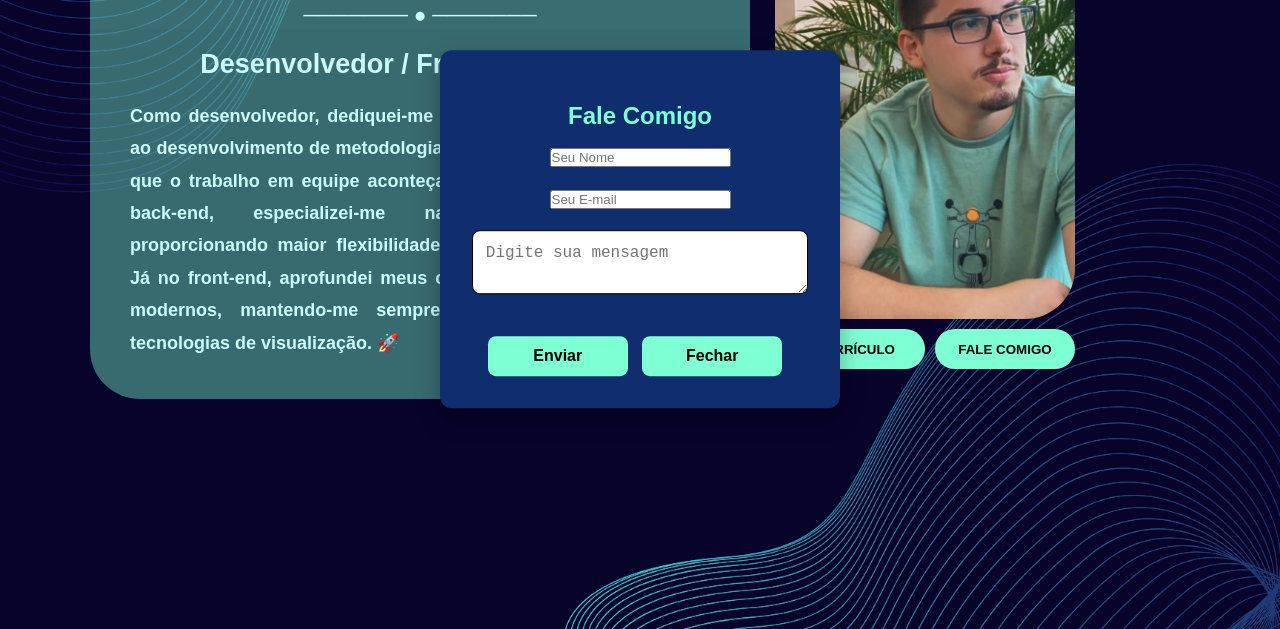
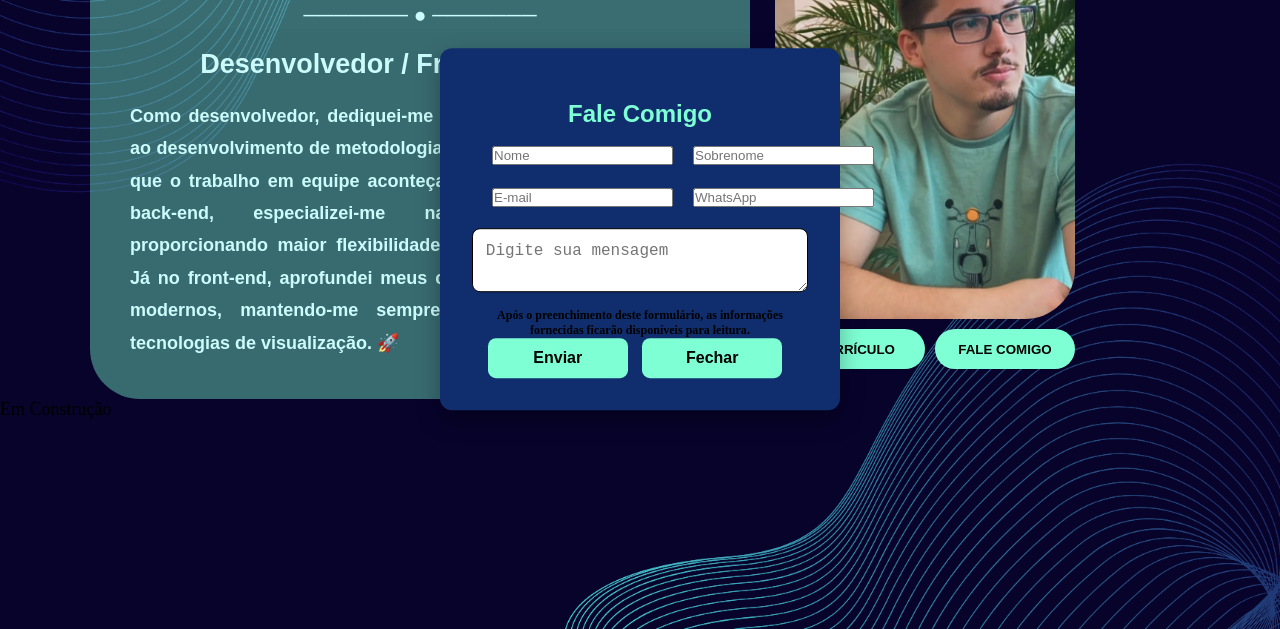
Before and after one commit to Leandro-RF-Rodriguez/Port, a plain HTML site: page index.html in a window 1280 px wide. Both pictures are taken after a click on the button "FALE COMIGO". Shown: the part 171-800 px from the top of the page. Drawn offline with Linux system fonts and the light colour scheme.

Commit message:
Update index.html
dale

```diff
--- a/index.html
+++ b/index.html
@@ -6,7 +6,7 @@
     <title>Leandro Rafael</title>
     <link rel="stylesheet" href="index.css">
     <script src="js/popup.js" defer></script>
-    <!-- Removido o script duplicado do EmailJS -->
+
     <script src="https://cdn.emailjs.com/dist/email.min.js"></script>
 </head>
 <body>
@@ -49,6 +49,7 @@
                 </li>
             </ul>
 
+
             <div class="espaso">
                 <div class="perfil_direita">
                     <img src="img/eu.jpeg" alt="Foto de Leandro Rafael" width="400px">
@@ -61,17 +62,33 @@
                 <div id="popup" class="popup">
                     <form id="contact-form">
                         <h2>Fale Comigo</h2>
-                        <input type="text" name="user_name" placeholder="Seu Nome" required><br><br>
-                        <input type="email" name="user_email" placeholder="Seu E-mail" required><br><br>
-                        <textarea name="message" placeholder="Digite sua mensagem" required></textarea><br><br>
+
+                        <div class="formulario">
+                            <ul class="formulariop1">
+                                <li><input type="text" name="user_name" placeholder="Nome" required><br><br></li>
+                                <li><input type="text" name="user_sobrenome" placeholder="Sobrenome" required><br><br></li>
+                            </ul>
+                            <ul class="formulariop2">
+                                <li><input type="text" name="user_email" placeholder="E-mail" required><br><br></li>
+                                <li><input type="text" name="user_whatsapp" placeholder="WhatsApp" required><br><br></li>
+                            </ul>
+                            <ul class="forulariop3">
+                                <textarea name="message" placeholder="Digite sua mensagem" required></textarea><br><br>
+                            </ul>
+                        </div>
+                        <h6>Após o preenchimento deste formulário, as informações fornecidas ficarão disponíveis para leitura.</h6>
                         <button type="submit">Enviar</button>
                         <button type="button" onclick="document.getElementById('popup').style.display='none'">Fechar</button>
                     </form>
                 </div>
+
+
             </div>
         </ul>
     </div>
 </div>
 
+<div class="Construção"><ul>Em Construção</ul> </div>
+
 </body>
 </html>
```
